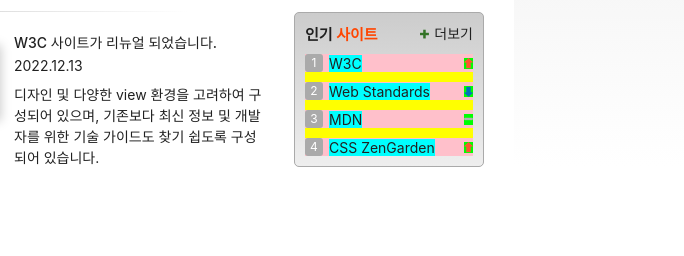
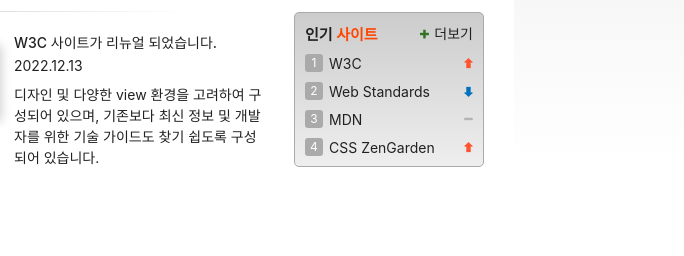
Before and after one commit to wjdgh4058/HTML5, a plain HTML site: page index.html in a window 1280 px wide. Shown: the part 575-831 px from the top of the page, 596-1280 px from the left. Drawn offline with Linux system fonts and the light colour scheme; a web font is replaced by a local one.

Commit message:
배경색 변경

```diff
--- a/styles/style.css
+++ b/styles/style.css
@@ -806,21 +806,18 @@
 }
 
 .favorite-list {
-  background-color: yellow;
   list-style-type: none;
 }
 
 .favorite-list li {
   counter-increment: number;
   margin-top: 10px;
-  background-color: pink;
   display: flex;
   flex-flow: row nowrap;
   align-items: center;
 }
 
 .favorite-list a {
-  background-color: aqua;
   /* flex-grow: 1.5; */
 }
 
@@ -844,7 +841,7 @@
   display: inline-block;
   width: 9px;
   height: 11px;
-  background: lime url(./images/rank.png) no-repeat;
+  background: url(./images/rank.png) no-repeat;
   margin-left: auto;
 }
 
```
